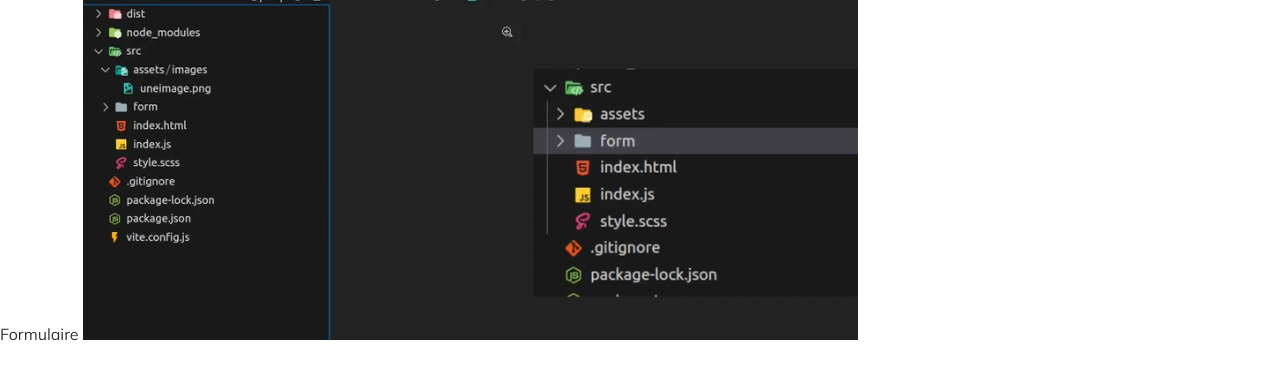
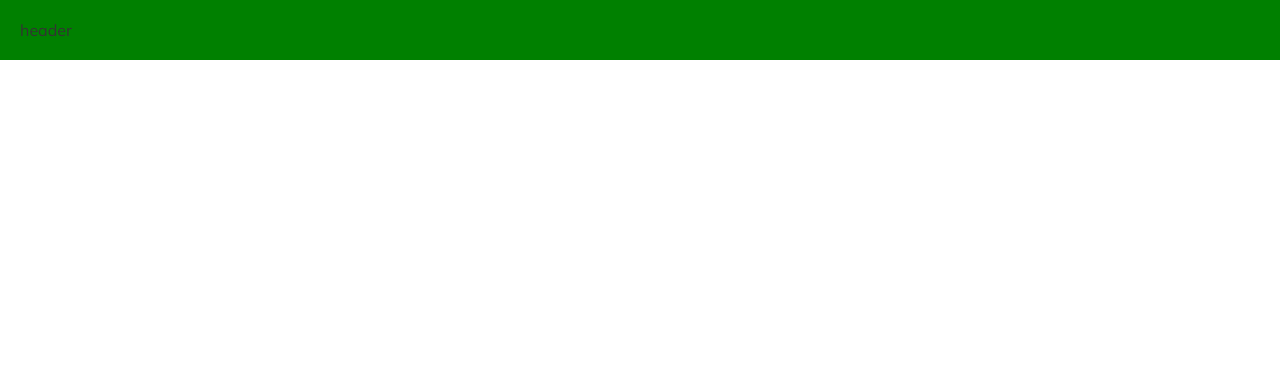
Before and after one commit to alex4nkoua/blog-project_js, a website built with Vite: page src/index.html in a window 1280 px wide. Built offline with nearby package versions, Linux system fonts and the light colour scheme.

Commit message:
mise en page du projet

```diff
--- a/src/assets/styles/styles.scss
+++ b/src/assets/styles/styles.scss
@@ -4,3 +4,29 @@
 @use "reset";
 @use "utils";
 @use "variables";
+
+.container {
+	min-height: 100vh;
+	display: grid;
+	grid:
+		"header " auto
+		"content" 1fr
+		"footer" auto /
+		auto;
+}
+
+header {
+	grid-area: header;
+	background: green;
+	padding: 20px;
+}
+
+.content {
+	grid-area: content;
+	padding: 20px;
+}
+
+footer {
+	grid-area: footer;
+	padding: 20px;
+}
--- a/src/index.html
+++ b/src/index.html
@@ -12,8 +12,11 @@
 		/>
 	</head>
 	<body>
-		<a href="./form/form.html">Formulaire</a>
-		<img src="/assets/images/uneimage.png" />
+		<div class="container">
+			<header>header</header>
+			<div class="content"></div>
+			<footer></footer>
+		</div>
 		<script type="module" src="index.js"></script>
 	</body>
 </html>
```
Also changed, not shown: src/assets/images/uneimage.png (deleted).
